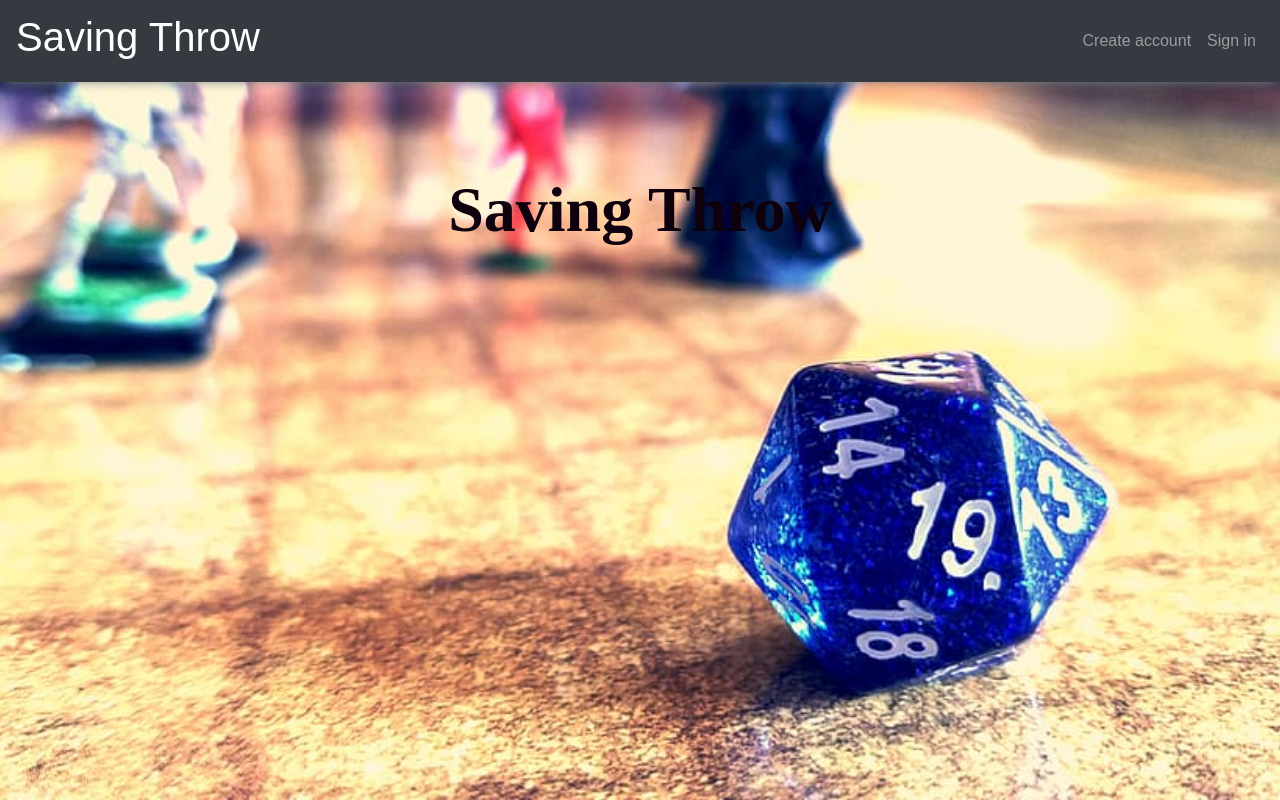
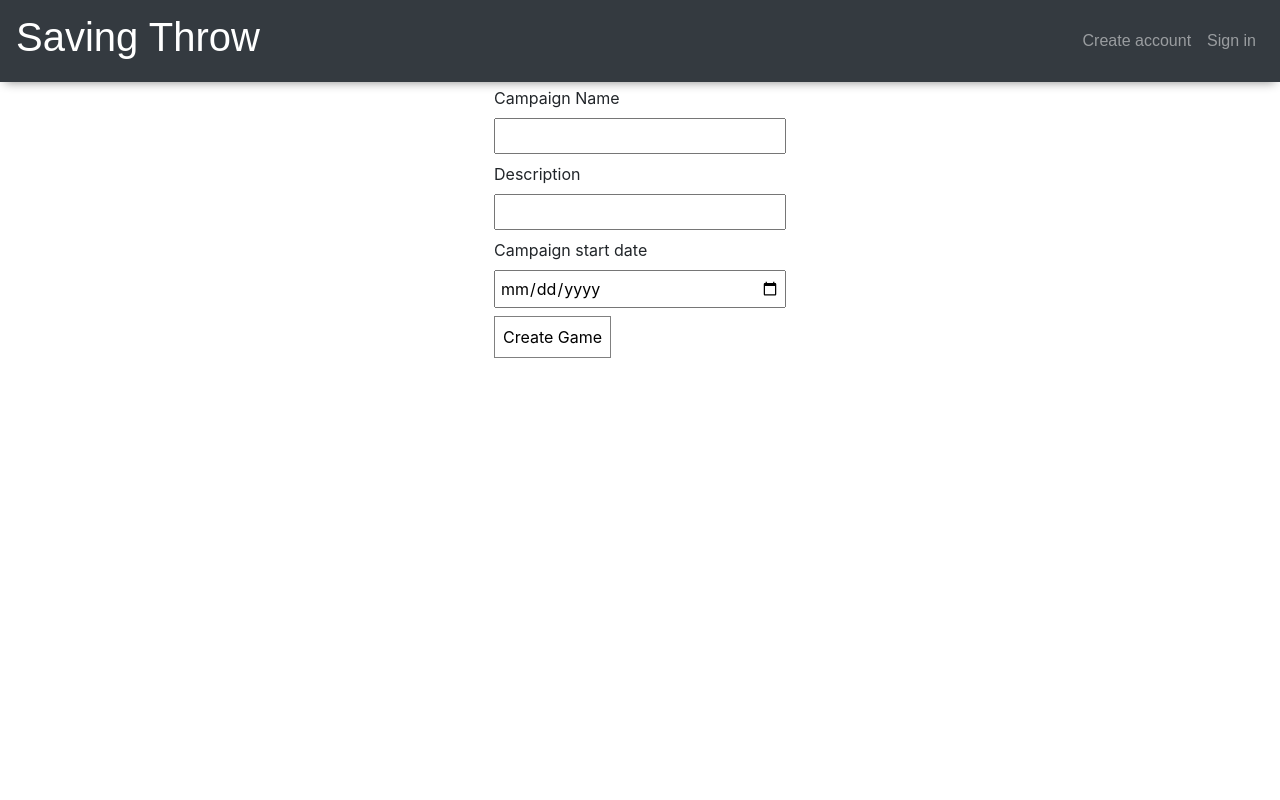
Before and after one commit to JDRamos15/SavingThrow, a React (Create React App) app: page /create-game in a window 1280 px wide. Before the commit this address led to /. Built offline with nearby package versions, Linux system fonts and the light colour scheme.

Commit message:
Starting with gameManagement

```diff
--- a/package.json
+++ b/package.json
@@ -15,7 +15,8 @@
     "react-router-dom": "^5.2.0",
     "react-scripts": "4.0.3",
     "typescript": "^4.2.3",
-    "web-vitals": "^1.1.0"
+    "web-vitals": "^1.1.0",
+    "yarn": "^1.22.10"
   },
   "scripts": {
     "start": "react-scripts start",
--- a/src/Components/App/App.js
+++ b/src/Components/App/App.js
@@ -1,14 +1,20 @@
 import './App.css';
 import { BrowserRouter as Router, Switch, Route, Redirect } from "react-router-dom";
+import React from "react";
 import Home from "../Home/Home";
+import Navbar from "../NavBar/Navbar"
 import CreateUser from "../CreateAccount/CreateAccount"
+import CreateGame from '../GameManagement/CreateGame/CreateGame';
 
 function App() {
   return (
+    <React.Fragment>
+      <Navbar />
       <Router>
         <Switch>
           <Route exact path="/" component={Home} />
           <Route exact path="/create-user" component={CreateUser} />
+          <Route exact path="/create-game" component={CreateGame} />
           {/*<Route exact path="/login" component={LogIn} />
         <Route exact path="/profile:email" component={Profike} />*/}
           {/* <Route exact path="/home" component={Home} /> */}
@@ -16,6 +22,8 @@ function App() {
           <Redirect to="/" />
         </Switch>
       </Router>
+    </React.Fragment>
+
   );
 }
 
--- a/src/Components/CreateAccount/CreateAccount.tsx
+++ b/src/Components/CreateAccount/CreateAccount.tsx
@@ -32,7 +32,7 @@ export default function CreateAccount(){
             // }
             console.log(formData, "formData");
 
-            const response = await fetch("/create-user", {
+            const response = await fetch("/api/create-user", {
                 method: "POST",
                 headers: {
                     "Content-Type": "application/json",
--- /dev/null
+++ b/src/Components/GameManagement/CreateGame/CreateGame.tsx
@@ -0,0 +1,96 @@
+import {useState} from "react";
+import {useForm} from "react-hook-form";
+//import ReCAPTCHA from "react-google-recaptcha";
+import "./CreateGame.css";
+
+
+interface FormData {
+    name: string;
+    description: string;
+    start_date: string;
+}
+export default function CreateGame(){
+    const {register, handleSubmit, errors,} = useForm<FormData>({
+    });
+    const [submitting, setSubmitting] = useState<boolean>(false);
+    const [serverErrors, setServerErrors] = useState<Array<string>>([]);
+    return <form onSubmit={handleSubmit(async(formData)=>{
+            setSubmitting(true);
+            setServerErrors([]);
+
+            const response = await fetch("/api/create-game", {
+                method: "POST",
+                headers: {
+                    "Content-Type": "application/json",
+                },
+                body: JSON.stringify({
+                    //formData
+                    // if want to uses token(watch video)
+                    name: formData.name,
+                    description: formData.description,
+                    start_date: formData.start_date
+                })
+            });
+            const data = await response.json();
+            if (data[1] = 201)
+                console.log(data[0], ":Server Data");
+            else
+                console.log("Wrong");
+            // if (data.errors){
+            //     setServerErrors(data.errors);
+
+            // }else{
+            //     console.log('success');
+            // }
+
+
+
+            setSubmitting(false);
+        })}>
+        <div>
+            <label htmlFor="name">Campaign Name</label>
+            <input
+                type="text"
+                name="Name"
+                id="name"
+                ref={register({
+                    required: {
+                        value: true,
+                        message: "Type the name of the campaign"
+                    }
+
+                })}
+            />
+            {errors.name ? <div>{errors.name.message} </div> : null}
+        </div>
+        <div>
+            <label htmlFor="description">Description</label>
+            <input
+                type="text"
+                name="description"
+                id="description"
+                ref={register({required: {
+                    value: true,
+                    message: "Please enter your campaign description"
+                }})}
+            />
+             {errors.description ? <div>{errors.description.message} </div>: null}
+        </div>
+        <div>
+            <label htmlFor="date">Campaign start date</label>
+            <input
+                type="date"
+                name="start_date"
+                id="start_date"
+                ref={register({required: {
+                    value: true,
+                    message: "Please enter your campaign start date"
+                }})}
+            />
+             {errors.start_date ? <div>{errors.start_date.message} </div>: null}
+        </div>
+        <div>
+            <button type="submit" disabled = {submitting}> Create Game</button>
+        </div>
+    </form>;
+}
--- a/src/Components/Home/Home.js
+++ b/src/Components/Home/Home.js
@@ -9,7 +9,7 @@ class Home extends React.Component {
       <React.Fragment>
 
         <div className="Background">
-          <Navbar />
+          {/* <Navbar /> */}
           <div className="Title">
             Saving Throw
           </div>
```
Also changed, not shown: src/Components/GameManagement/CreateGame/CreateGame.css (added), src/Components/GameManagement/EditGame/EditGame.css (added), 2 other files (tests, documents, lock files or other folders). Lines whose indentation alone changed are shown as unchanged.
